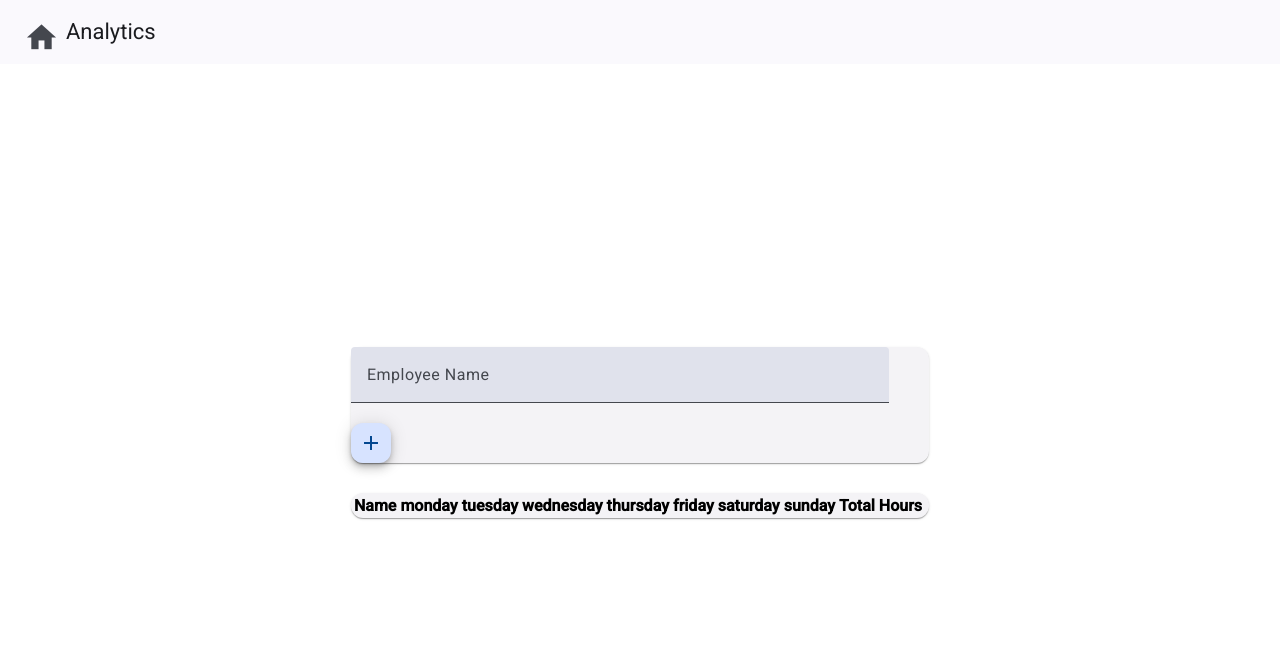
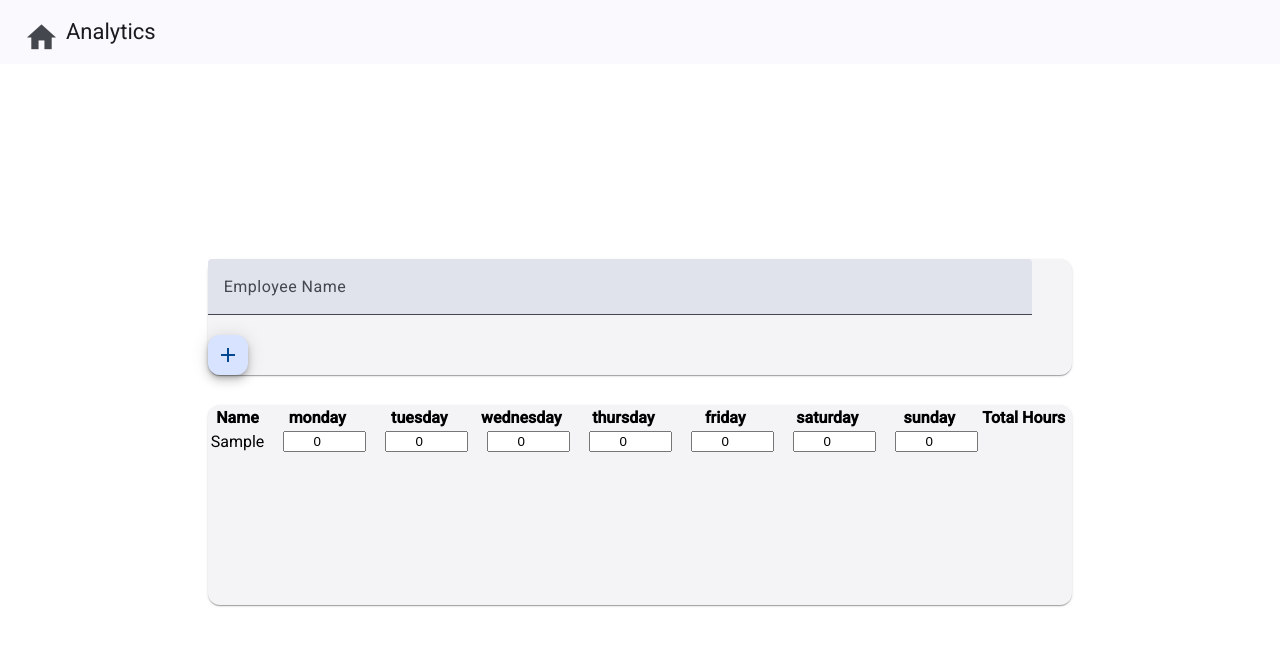
Before and after one commit to TexasR3X/hr-timesheet, an Angular app: page /timesheet in a window 1280 px wide. Both pictures are taken after typing "Sample" into the empty fields and a click on the button "add". Shown: the top 646 px of the page. Built offline with nearby package versions, Linux system fonts and the light colour scheme.

Commit message:
Added rows for each employee

```diff
--- a/src/app/app.module.ts
+++ b/src/app/app.module.ts
@@ -9,6 +9,7 @@ import { AnalyticsComponent } from './components/analytics/analytics.component';
 import { TopNavbarComponent } from './components/top-navbar/top-navbar.component';
 import { AnalyticsTableComponent } from './components/analytics-table/analytics-table.component';
 import { MaterialModule } from './modules/material.module';
+import { FormsModule } from '@angular/forms';
 
 @NgModule({
   declarations: [
@@ -23,6 +24,7 @@ import { MaterialModule } from './modules/material.module';
     BrowserModule,
     AppRoutingModule,
     MaterialModule,
+    FormsModule,
   ],
   providers: [],
   bootstrap: [AppComponent]
--- a/src/app/components/timesheet/timesheet.component.html
+++ b/src/app/components/timesheet/timesheet.component.html
@@ -21,6 +21,14 @@
                     <th>Total Hours</th>
                     <th></th>
                 </thead>
+                <tbody>
+                    <tr *ngFor="let employee of employees; let i = index">
+                        <td>{{employee.name}}</td>
+                        <td *ngFor="let day of weekdays">
+                            <input type="number" [id]="day" [(ngModel)]="employee[day]" class="hours-input">
+                        </td>
+                    </tr>
+                </tbody>
             </table>
         </mat-card>
     </div>
--- a/src/app/components/timesheet/timesheet.component.scss
+++ b/src/app/components/timesheet/timesheet.component.scss
@@ -11,5 +11,15 @@ mat-form-field {
 }
 
 .hours {
+    min-height: 200px;
     margin-top: 30px;
+    display: flex;
+    flex-direction: column;
+    justify-content: space-between;
 }
+
+.hours-input {
+    max-width: 75px;
+    margin-left: 15px;
+    text-align: center;
+}
--- a/src/app/components/timesheet/timesheet.component.ts
+++ b/src/app/components/timesheet/timesheet.component.ts
@@ -38,6 +38,13 @@ export class TimesheetComponent implements OnInit {
             departmentId: this.department?.id,
             name: this.employeeNameFC.value,
             payRate: Math.floor(Math.random() * 50) + 50,
+            monday: 0,
+            tuesday: 0,
+            wednesday: 0,
+            thursday: 0,
+            friday: 0,
+            saturday: 0,
+            sunday: 0
         });
 
         this.employeeNameFC.setValue('');
```
Also changed, not shown: src/app/interfaces/employee.ts (+9 -0 lines).
